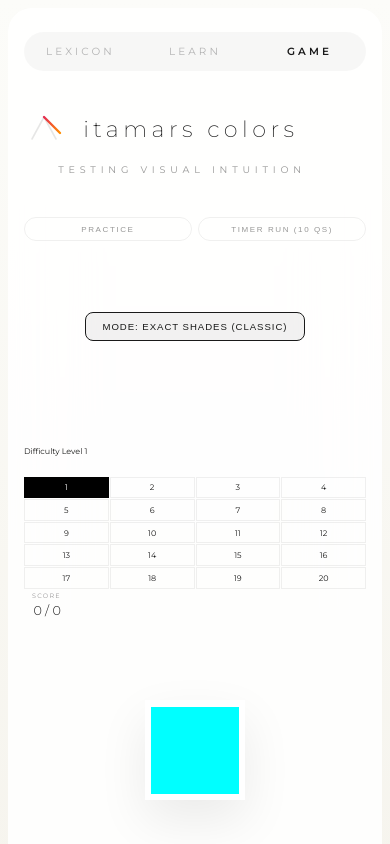
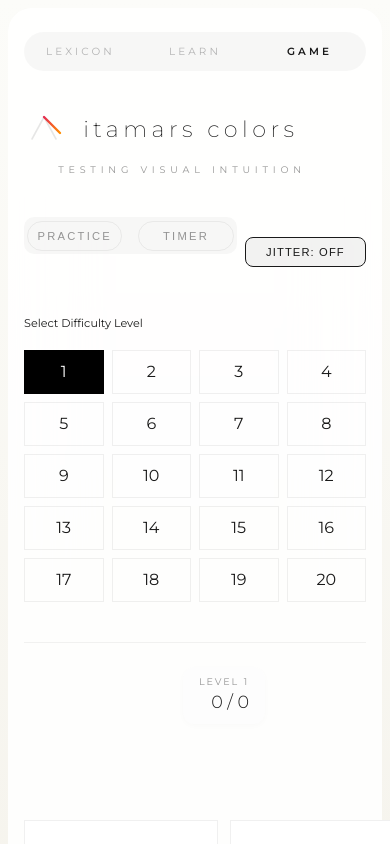
Before and after one commit to ItamarShecwitz/colors, a React (Vite) app: page / in a window 390 px wide. Both pictures are taken after a click on the button "GAME". Shown: the top 844 px of the page. Built offline with nearby package versions, Linux system fonts and the light colour scheme.

Commit message:
fix: overhaul mobile game UI/UX with larger elements and better layout

```diff
--- a/src/App.css
+++ b/src/App.css
@@ -1173,84 +1173,112 @@ input[type="color"]::-webkit-color-swatch {
   }
 
   /* Game View */
+  .game-container {
+    gap: 1.5rem;
+  }
+
+  .game-controls-top-row {
+    display: flex;
+    justify-content: space-between;
+    align-items: center;
+    gap: 0.5rem;
+    width: 100%;
+  }
+
   .game-modes {
-    flex-direction: row;
-    gap: 0.4rem;
-    margin-bottom: 0.4rem;
+    flex: 2;
+    background: rgba(0,0,0,0.03);
+    padding: 0.2rem;
+    border-radius: 10px;
   }
 
   .mode-btn {
+    padding: 0.5rem;
+    font-size: 0.7rem;
     flex: 1;
-    padding: 0.4rem;
-    font-size: 0.5rem;
+  }
+
+  .jitter-toggle-btn {
+    flex: 1;
+    padding: 0.5rem;
+    font-size: 0.7rem;
+    white-space: nowrap;
   }
 
   .game-header {
-    flex-direction: row;
-    flex-wrap: nowrap;
-    gap: 0.5rem;
-    margin-bottom: 0.6rem;
-    align-items: center;
+    flex-direction: column;
+    gap: 1rem;
+    margin-bottom: 1rem;
   }
 
   .difficulty-slider-container {
-    width: auto;
-    flex: 1;
-    margin-bottom: 0;
+    width: 100%;
   }
 
   .difficulty-label {
-    font-size: 0.5rem;
-    margin-bottom: 0.2rem;
+    font-size: 0.7rem;
+    margin-bottom: 0.8rem;
+    text-align: center;
   }
 
   .level-selector-grid {
-    grid-template-columns: repeat(10, 1fr);
-    gap: 1px;
+    grid-template-columns: repeat(5, 1fr);
+    gap: 0.5rem;
   }
 
   .level-btn {
-    padding: 0.3rem 0;
-    font-size: 0.5rem;
+    height: 44px;
+    font-size: 1rem;
+    padding: 0;
   }
 
-  .game-stats {
-    width: auto;
-    gap: 0.5rem;
+  .game-main {
+    padding-top: 1.5rem;
+    border-top: 1px solid rgba(0,0,0,0.05);
+  }
+
+  .game-stats-row {
+    display: flex;
+    justify-content: space-around;
+    width: 100%;
+    margin-bottom: 1rem;
   }
 
   .stat-box {
-    padding: 0.2rem 0.5rem;
+    padding: 0.5rem 1rem;
+    background: #fdfdfd;
+    border-radius: 12px;
+    box-shadow: 0 2px 6px rgba(0,0,0,0.02);
   }
 
-  .stat-box label { font-size: 0.4rem; }
-  .stat-box span { font-size: 0.8rem; }
+  .stat-box label { font-size: 0.6rem; }
+  .stat-box span { font-size: 1.1rem; }
 
-  .game-main {
-    display: flex;
-    flex-direction: column;
-    align-items: center;
+  .target-square-frame {
     width: 100%;
+    max-width: 320px;
+    margin: 0 auto 1.5rem auto;
+    padding: 0;
+    box-shadow: none;
   }
 
-  .target-square-frame {
-    width: 100px;
-    margin: 0.2rem auto 0.8rem auto;
-    padding: 0.4rem;
+  .target-square {
+    width: 100%;
+    height: auto;
+    aspect-ratio: 1;
+    border-radius: 20px;
   }
 
   .options-grid {
     grid-template-columns: repeat(2, 1fr);
-    gap: 0.5rem;
+    gap: 0.8rem;
     width: 100%;
-    margin-top: 0;
   }
 
   .option-btn {
-    padding: 1rem 0.5rem;
-    font-size: 0.7rem;
-    height: auto;
-    min-height: 44px; /* Touch target minimum */
+    padding: 1.2rem 0.5rem;
+    font-size: 0.9rem;
+    min-height: 60px;
   }
 
   .game-over-overlay {
--- a/src/components/ColorGame.tsx
+++ b/src/components/ColorGame.tsx
@@ -24,6 +24,7 @@ export function ColorGame({ initialDifficulty = 1, onSelectColor }: ColorGamePro
   const [timeLeft, setTimeLeft] = useState(20);
   const [isGameOver, setIsGameOver] = useState(false);
   const timerRef = useRef<number | null>(null);
+  const gameSectionRef = useRef<HTMLDivElement>(null);
 
   const generateQuestion = useCallback(() => {
     if (mode === 'timer' && score.total >= 10) {
@@ -112,14 +113,22 @@ export function ColorGame({ initialDifficulty = 1, onSelectColor }: ColorGamePro
     generateQuestion();
   };
 
+  const scrollToGame = () => {
+    setTimeout(() => {
+      if (gameSectionRef.current) {
+        gameSectionRef.current.scrollIntoView({ behavior: 'smooth', block: 'start' });
+      }
+    }, 100);
+  };
+
   return (
     <div className="game-container animate-in">
-      <div className="game-modes">
-        <button className={`mode-btn ${mode === 'practice' ? 'active' : ''}`} onClick={() => { setMode('practice'); resetGame(); }}>Practice</button>
-        <button className={`mode-btn ${mode === 'timer' ? 'active' : ''}`} onClick={() => { setMode('timer'); resetGame(); }}>Timer Run (10 Qs)</button>
-      </div>
+      <div className="game-controls-top-row">
+        <div className="game-modes">
+          <button className={`mode-btn ${mode === 'practice' ? 'active' : ''}`} onClick={() => { setMode('practice'); resetGame(); }}>Practice</button>
+          <button className={`mode-btn ${mode === 'timer' ? 'active' : ''}`} onClick={() => { setMode('timer'); resetGame(); }}>Timer</button>
+        </div>
 
-      <div className="game-controls-row">
         <button
           className={`jitter-toggle-btn ${!isJitterEnabled ? 'active' : ''}`}
           onClick={() => {
@@ -127,28 +136,35 @@ export function ColorGame({ initialDifficulty = 1, onSelectColor }: ColorGamePro
             resetGame();
           }}
         >
-          {isJitterEnabled ? 'Mode: Perceptual Jitter (Hard)' : 'Mode: Exact Shades (Classic)'}
+          {isJitterEnabled ? 'Jitter: On' : 'Jitter: Off'}
         </button>
       </div>
 
       <div className="game-header">
         <div className="difficulty-slider-container">
-          <span className="difficulty-label">Difficulty Level {difficulty}</span>
+          <span className="difficulty-label">Select Difficulty Level</span>
           <div className="level-selector-grid">
             {Array.from({ length: 20 }, (_, i) => i + 1).map(lvl => (
               <button
                 key={lvl}
                 className={`level-btn ${difficulty === lvl ? 'active' : ''}`}
-                onClick={() => { setDifficulty(lvl); resetGame(); }}
+                onClick={() => {
+                  setDifficulty(lvl);
+                  resetGame();
+                  scrollToGame();
+                }}
               >
                 {lvl}
               </button>
             ))}
           </div>
         </div>
-        <div className="game-stats">
+      </div>
+
+      <div className="game-main" ref={gameSectionRef}>
+        <div className="game-stats-row">
           <div className="stat-box">
-            <label>Score</label>
+            <label>Level {difficulty}</label>
             <span>{score.correct} / {score.total}</span>
           </div>
           {mode === 'timer' && (
@@ -158,9 +174,7 @@ export function ColorGame({ initialDifficulty = 1, onSelectColor }: ColorGamePro
             </div>
           )}
         </div>
-      </div>
 
-      <div className="game-main">
         <div className="target-square-frame">
           <div
             className="target-square"
```
Also changed, not shown: 1 other file (tests, documents, lock files or other folders).
